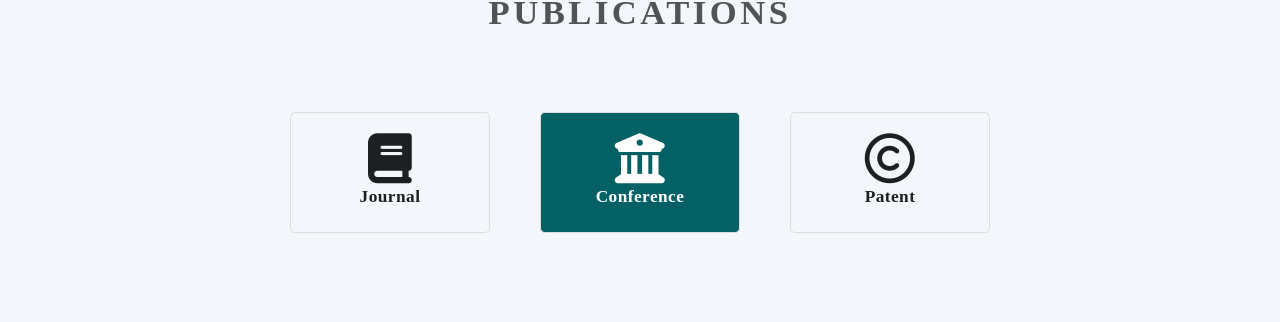
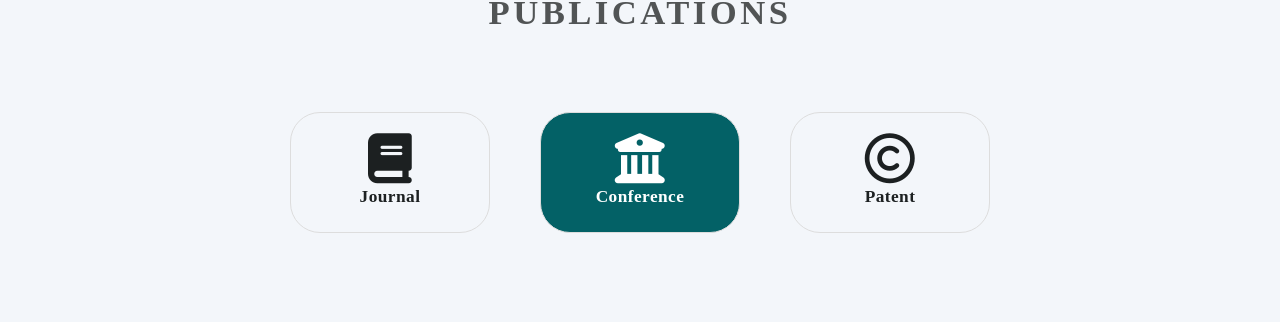
Before and after one commit to ydon1111/ydon1111.github.io, a Jekyll site: the page built from htmls/publications/publications_conference.html, in a window 1280 px wide. Shown: the part 144-466 px from the top of the page. Built offline with Jekyll 4.4.1, drawn with Linux system fonts in a browser that asks for light colours; nearby versions of some CDN libraries; some web fonts are replaced.

Commit message:
사소한 수정2

```diff
--- a/css/style.css
+++ b/css/style.css
@@ -1590,7 +1590,7 @@ a.small-button.clicked {
 	/* 배경색을 원하는 색상으로 설정 */
 	border: 1px solid #ddd;
 	/* 테두리 설정 */
-	border-radius: 5px;
+	border-radius: 30px;
 	/* 둥근 테두리 설정 */
 	height: 100%;
 }
--- a/htmls/inside_the_lab/DHLAB@AMC.html
+++ b/htmls/inside_the_lab/DHLAB@AMC.html
@@ -52,7 +52,7 @@ layout: default
 						<header>
 							<h3>MISSION & VISION</h3>
 						</header>
-						<p style="margin-bottom: 8px; margin-right: 60px; ">Our mission is to harness the collective power of knowledge and
+						<p style="margin-bottom: 8px; margin-right: 60px; text-align: justify;">Our mission is to harness the collective power of knowledge and
 							cutting-edge technology
 							across diverse domains to deliver innovative solutions that promote human well-being, with a
 							particular emphasis on advancing healthcare practices that contribute to a healthier and
@@ -90,7 +90,7 @@ layout: default
 						<header>
 							<h3>HISTORY</h3>
 						</header>
-						<p style="margin-bottom: 8px;">D-Lab opened in March 2022 at Asan Medical Center, University
+						<p style="margin-bottom: 8px;text-align: justify;">D-Lab opened in March 2022 at Asan Medical Center, University
 							of
 							Ulsan College of Medicine.
 							DLab's predecessor was Healthcare Solution Lab., which was originally established at the
--- a/index.html
+++ b/index.html
@@ -19,7 +19,7 @@ layout: landing-page
 			</h4>
 			<p>Through rigorous exploration of digital technologies, data analytics, and interdisciplinary
 				collaboration,
-				<br />our trials are still on going, <strong>since 2021.</strong>
+				<br />our trials are still on going, <strong>since 2022.</strong>
 				<br />
 				<br />
 			</p>
```
